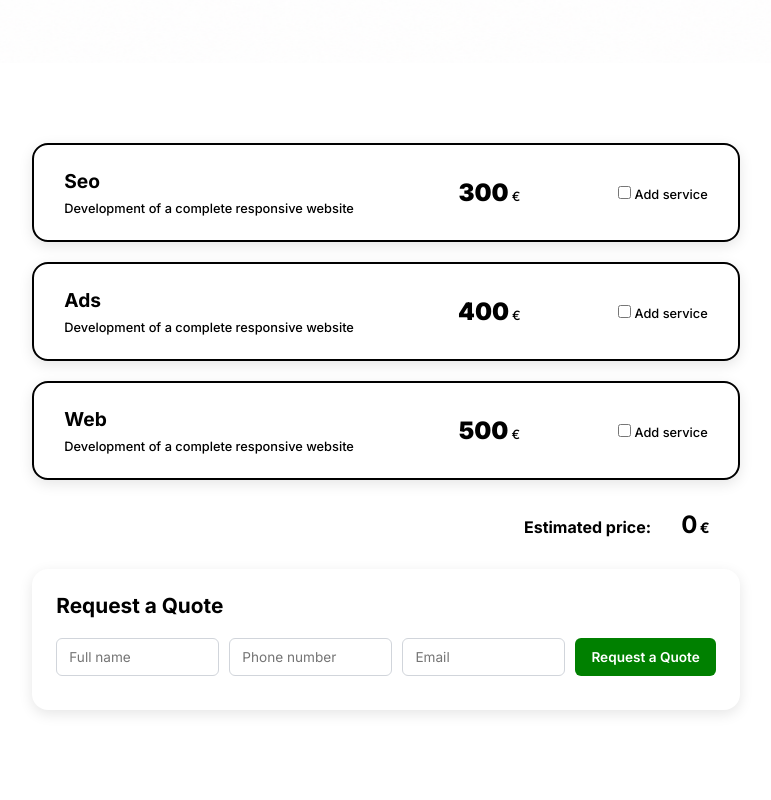
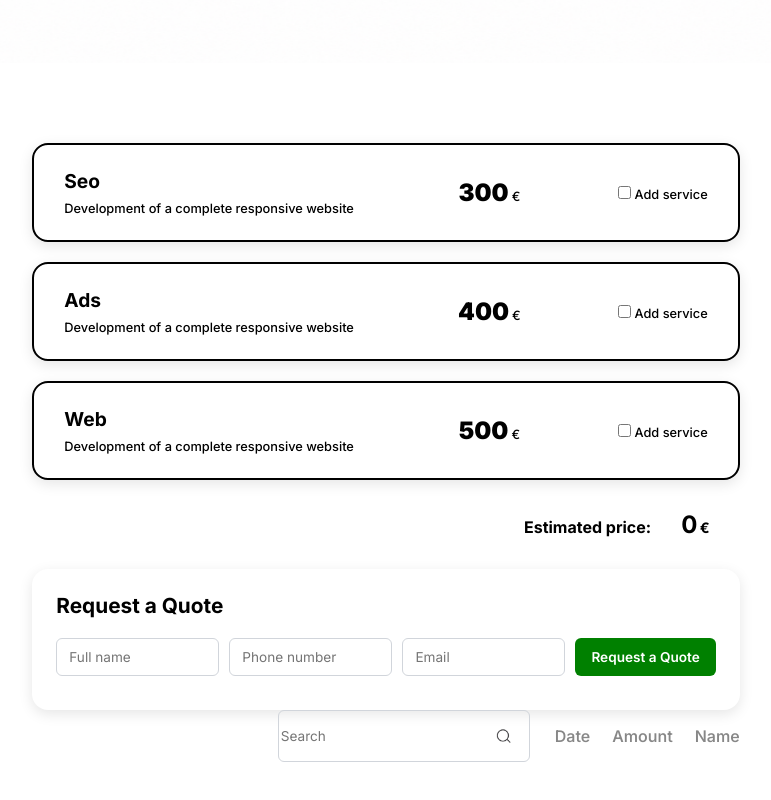
Before and after one commit to alefelipin/it-sprint4-budget, a React (Vite) app: page / in a window 1280 px wide. Shown: the part 298-1098 px from the top of the page, without its empty margins (254-1025 px from the left). Before the commit the page ends 1048 px from the top, so only its background shows below. Built offline with nearby package versions, Linux system fonts and the light colour scheme.

Commit message:
feat: create QuoteSearch as an isolated component

```diff
--- a/src/App.tsx
+++ b/src/App.tsx
@@ -1,4 +1,3 @@
-
 import banner from './assets/images/banner.png'
 import './App.css';
 import Budget from './components/Budget.tsx';
--- a/src/components/Budget.tsx
+++ b/src/components/Budget.tsx
@@ -7,6 +7,7 @@ import type {QuoteFormInputs} from '../types/form.ts'
 import './Budget.css';
 import ServiceAdded from './ServiceAdded.tsx';
 import type {Quote} from '../types/quote.ts'
+import QuoteSearch from './QuoteSearch.tsx';
 
 export default function Budget () {
 
@@ -162,7 +163,9 @@ export default function Budget () {
          />
       </div>
       <div>
-        {quotes.length !== 0 && <h2>Quotes in progress:</h2>}
+        {quotes.length !== 0 &&
+        <h2>Quotes in progress:</h2>
+        }
         {quotes.map((quote) => (
         <ServiceAdded
           key={quote.id}
@@ -176,6 +179,8 @@ export default function Budget () {
         />
         ))}
       </div>
+      <QuoteSearch
+        />
     </div>
   );
 }
--- /dev/null
+++ b/src/components/QuoteSearch.css
@@ -0,0 +1,41 @@
+.container-search {
+  display: flex;
+  justify-content: flex-end;
+  gap: 25px;
+}
+
+.search-box {
+  display: flex;
+  align-items: center;
+  border: 1px solid #d1d5db;
+  border-radius: 6px;
+}
+
+.search-input {
+  border: none;
+  font-size: 0.85rem;
+  background-color: #ffffff;
+}
+
+.search-icon {
+  width: 50px;
+  height: 50px;
+}
+
+.search-buttons {
+  display: flex;
+  align-items: center;
+  gap: 22px;
+}
+
+.search-button {
+  display: flex;
+  gap: 8px;
+  padding: 8px 0;
+  border: none;
+  background: transparent;
+  font-weight: 550;
+  color: #878787;
+  font-size: 16px;
+  cursor: pointer;
+}
--- /dev/null
+++ b/src/components/QuoteSearch.tsx
@@ -0,0 +1,41 @@
+import './QuoteSearch.css';
+import search from '../assets/images/search-icon.png'
+
+export default function QuoteSearch() {
+
+  return (
+    <div className='container-search'>
+      <div className='search-box'>
+        <input
+        className="search-input"
+        placeholder="Search"
+        />
+        <img
+        src={search}
+        className="search-icon"
+        alt=""
+        />
+      </div>
+      <div className="search-buttons">
+        <button
+          className="search-button"
+          type='button'
+        >
+        Date
+        </button>
+        <button
+          className="search-button"
+          type='button'
+        >
+          Amount
+        </button>
+        <button
+          className="search-button"
+          type='button'
+        >
+          Name
+        </button>
+      </div>
+    </div>
+  );
+}
```
Also changed, not shown: src/assets/images/search-icon.png (added).
